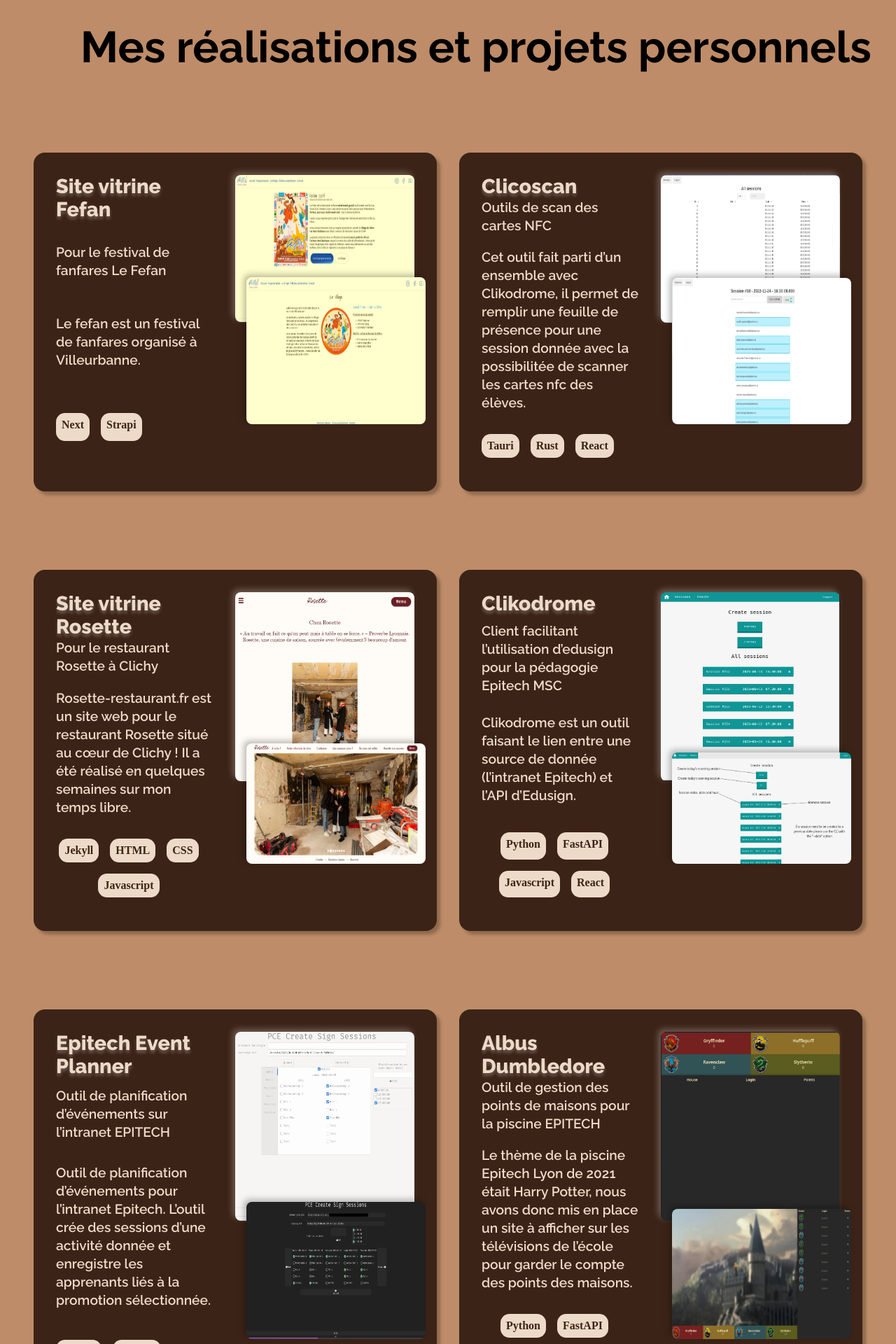
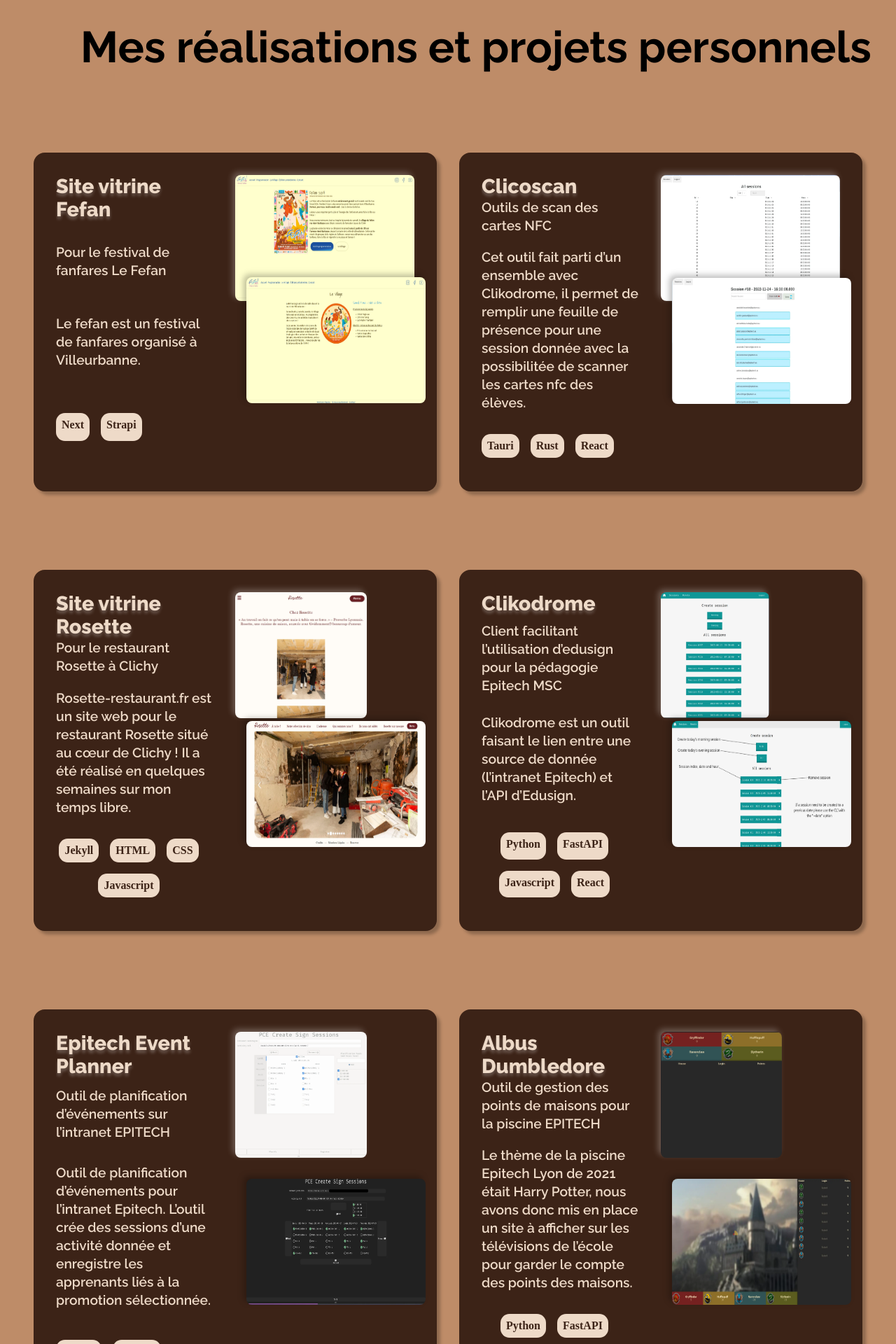
Before and after one commit to JulienAldon/Portfolio, a Jekyll site: the page built from index.markdown, in a window 1280 px wide. Shown: the part 2038-3958 px from the top of the page at 70% size. Built offline with Jekyll 4.4.1, drawn with Linux system fonts in a browser that asks for light colours; nearby versions of some CDN libraries.

Commit message:
fix css for responsive images

```diff
--- a/assets/css/main.css
+++ b/assets/css/main.css
@@ -410,8 +410,10 @@
 #projets div a .imgHeader {
   filter: drop-shadow(-4px -4px 4px rgba(255, 255, 255, 0.25));
   border-radius: 8px;
-  width: 20vw;
-  max-height: 30vh;
+  max-width: 20vw;
+  display: flex;
+  justify-self: center;
+  max-height: 20vh;
 }
 
 #projets div a .secondImg {
@@ -419,8 +421,9 @@
   border-radius: 8px;
   position: relative;
   left: 1rem;
-  width: 20vw;
+  max-width: 20vw;
   top: -4rem;
+  max-height: 20vh;
 }
 
 #projets div a .projecttext .techno-info {
@@ -837,7 +840,6 @@
     display: flex;
     flex-direction: column;
     width: 90vw;
-    max-height: 60vh;
     padding: 5vw;
     max-width: unset;
   }
@@ -908,19 +910,23 @@
     display: flex;
     flex-direction: row;
     align-items: center;
-    position: relative;
+    position: unset;
     justify-content: center;
+    padding-top: 2rem;
   }
 
   #projets div a .secondImg {
-    width: 30vw;
-    position: relative;
-    left: -3rem;
-    top: 2rem;
+    width: 50vw;
+    position: unset;
+    left: unset;
+    top: unset;
+    max-height: unset;
   }
 
   #projets div a .imgHeader {
-    width: 30vw;
+    width: 50vw;
+    max-height: unset;
+    padding-right: 1rem
   }
 
   .aboutbox div {
```
